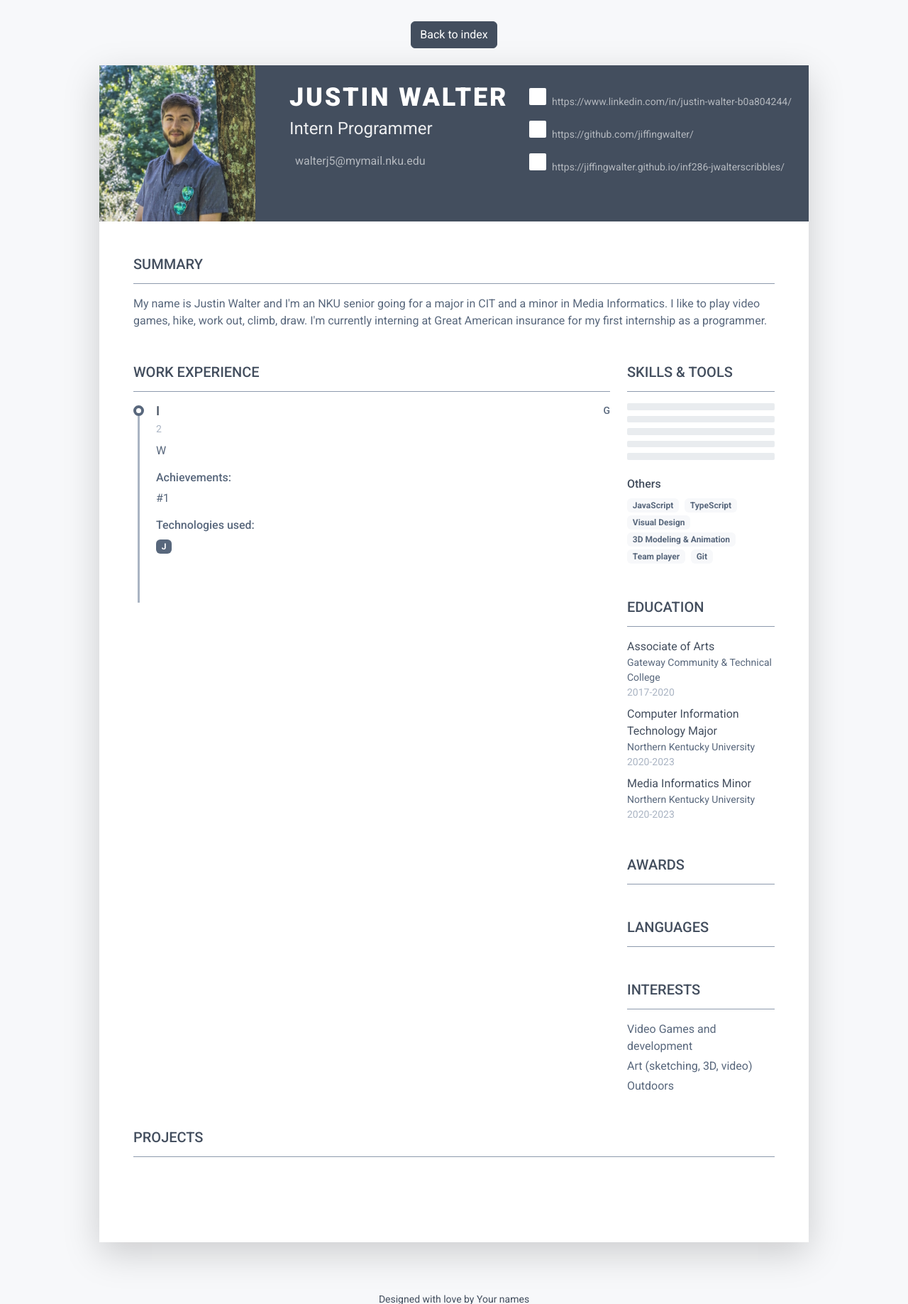
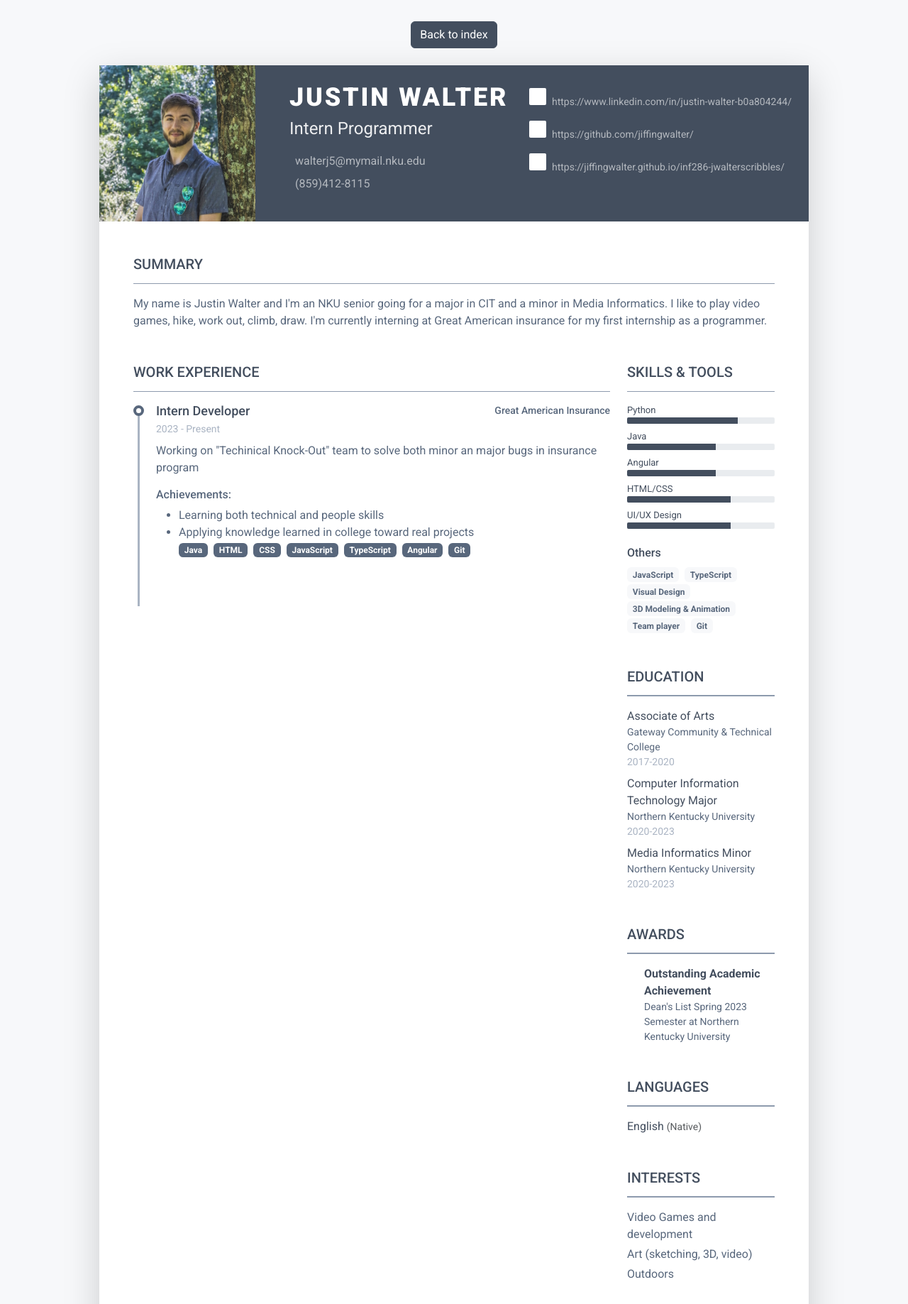
Before and after one commit to jiffingwalter/ase230_TeamAssignment, a PHP site: page /detail.php?index=0 in a window 1280 px wide. Shown: the top 1837 px of the page at 71% size. Run offline with PHP 8.4, Linux system fonts and the light colour scheme; data that the repository does not hold is empty; some libraries are stand-ins or nearby versions.

Commit message:
Adjusted member 0 array, added for loop for awards and projects

```diff
--- a/detail.php
+++ b/detail.php
@@ -1,7 +1,5 @@
 <?php
 $index=$_GET['index'];
-
-# if statement here to choose which member to display based on the number given in the GET variable?
 
 $members=[
 	[ # member 1 -- justin
@@ -12,15 +10,16 @@ $members=[
 		'linkedin_link'=>'https://www.linkedin.com/in/justin-walter-b0a804244/',
 		'github_link'=>'https://github.com/jiffingwalter/',
 		'website_link'=>'https://jiffingwalter.github.io/inf286-jwalterscribbles/',
+		'phone_num'=>'(859)412-8115',
 		'summary'=>'My name is Justin Walter and I\'m an NKU senior going for a major in CIT and a minor in Media Informatics. I like to play video games, hike, work out, climb, draw. I\'m currently interning at Great American insurance for my first internship as a programmer.',
 		'work_experience'=>[
-			'job_title'=>'Intern Developer',
-			'job_company'=>'Great American Insurance',
-			'job_description'=>'Working on "Techinical Knock-Out" team to solve both minor an major bugs in insurance program',
-			'job_workdate'=>'2023 - Present',
-			'job_achievements'=>['#1', 'Best cat award', 'Only confused some of the time'],
+			'job_title'=>['Intern Developer'],
+			'job_company'=>['Great American Insurance'],
+			'job_description'=>['Working on "Techinical Knock-Out" team to solve both minor an major bugs in insurance program'],
+			'job_workdate'=>['2023 - Present'],
+			'job_achievements'=>['Learning both technical and people skills', 'Applying knowledge learned in college toward real projects'],
 			'job_technologies'=>[
-				'Java', 'HTML', 'CSS', 'JavaScript', 'TypeScript', 'Angular', 'Git'
+				['Java', 'HTML', 'CSS', 'JavaScript', 'TypeScript', 'Angular', 'Git']
 			]
 		],
 		'education'=>[
@@ -36,21 +35,25 @@ $members=[
 		],
 		'skills'=>[
 			'skills_major'=>[
-				'Python'=>75,
-				'Java'=>60,
-				'Angular'=>60,
-				'HTML/CSS'=>70,
-				'UI/UX Design'=>70
+				'Python',
+				'Java',
+				'Angular',
+				'HTML/CSS',
+				'UI/UX Design'
 			],
+			'skills_progress'=>['75','60','60','70','70'],
 			'skills_minor'=>[
 				'JavaScript', 'TypeScript', 'Visual Design', '3D Modeling & Animation', 'Team player', 'Git'
 			],
 		],
 		'awards'=>[
-			'The Best Award'=>'It\'s the best one.',
-			'Most Awards Award'=>'The most awards awarded, ever.'
+			'title'=>['Outstanding Academic Achievement'],
+			'desc'=>['Dean\'s List Spring 2023 Semester at Northern Kentucky University']
 		],
-		'languages'=>['English',''],
+		'languages'=>[
+			'lang'=>['English'],
+			'use'=>['Native']
+		],
 		'interests'=>[
 			'Video Games and development', 'Art (sketching, 3D, video)', 'Outdoors'
 		],
@@ -60,6 +63,12 @@ $members=[
 				'project_description'=>'UI bug fixes and additions to Great American\'s insurance handling software',
 				'project_img'=>'assets/images/project_cube.png',
 				'project_url'=>'https://thisisconfidential.website'
+			],
+			[
+				'project_title'=>'Wood Hudson Redesign',
+				'project_description'=>'Reworked the Wood Hudson Cancer Research Lab website for final project of website design',
+				'project_img'=>'assets/images/project_woodhudson.png',
+				'project_url'=>'https://jiffingwalter.github.io/woodhudsonredesign/'
 			]
 		]
 	],
@@ -125,12 +134,12 @@ $members=[
 			'Hiking'
 		],
 		'projects'=>[
-
-				'project_title'=>['Midwest Music'],
-				'project_description'=>['Final Assignment for Full-Stack Application Development. Created a concert review site with a team of two others.'],
-				'project_img'=>['assets\images\project_midwestmusic.jpg'],
-				'project_url'=>['https://github.com/AndrewOneal/MidwestMusic']
-
+			[
+				'project_title'=>'Midwest Music',
+				'project_description'=>'Final Assignment for Full-Stack Application Development. Created a concert review site with a team of two others.',
+				'project_img'=>'assets\images\project_midwestmusic.jpg',
+				'project_url'=>'https://github.com/AndrewOneal/MidwestMusic'
+			],
 		]
 	],
 ];
@@ -225,7 +234,11 @@ $members=[
 									    <div class="resume-timeline-item-desc">
 										    <p>'.$members[$index]['work_experience']['job_description'][$i].'</p>
 										    <h4 class="resume-timeline-item-desc-heading font-weight-bold">Achievements:</h4>
-										    <p>'.$members[$index]['work_experience']['job_achievements'][$i].'</p>
+										    <ul>';
+												for($k=0;$k<count($members[$index]['work_experience']['job_achievements']);$k++){
+													echo '<li>',$members[$index]['work_experience']['job_achievements'][$k],'</li>';
+												}
+											'</ul>
 
 										    <h4 class="resume-timeline-item-desc-heading font-weight-bold">Technologies used:</h4>
 
@@ -327,17 +340,16 @@ $members=[
 				<section class="resume-section experience-section mb-5">
 					<h2 class="resume-section-title text-uppercase font-weight-bold pb-3 mb-3">Projects</h2>
 					<div class="row mt-4">
-
 						<?php
-						for($i=0;$i<count($members[$index]['projects']['project_title']);$i++){
+						for($i=0;$i<count($members[$index]['projects']);$i++){
 							echo '
 							<div class="col-md-4">
 								<div class="card">
-									<img src="'.$members[$index]['projects']['project_img'][$i].'" alt="Project '.$i.'" class="card-img-top">
+									<img src="'.$members[$index]['projects'][$i]['project_img'].'" alt="Project '.$i.'" class="card-img-top">
 									<div class="card-body">
-										<h5 class="card-title">'.$members[$index]['projects']['project_title'][$i].'</h5>
-										<p class="card-text">'.$members[$index]['projects']['project_description'][$i].'</p>
-										<a href="'.$members[$index]['projects']['project_url'][$i].'" href="btn btn-outline-primary" >Go to link</a>
+										<h5 class="card-title">'.$members[$index]['projects'][$i]['project_title'].'</h5>
+										<p class="card-text">'.$members[$index]['projects'][$i]['project_description'].'</p>
+										<a href="'.$members[$index]['projects'][$i]['project_url'].'" href="btn btn-outline-primary" >Go to link</a>
 									</div>
 								</div>
 							</div>';
```
Also changed, not shown: assets/images/project_woodhudson.png (added).
